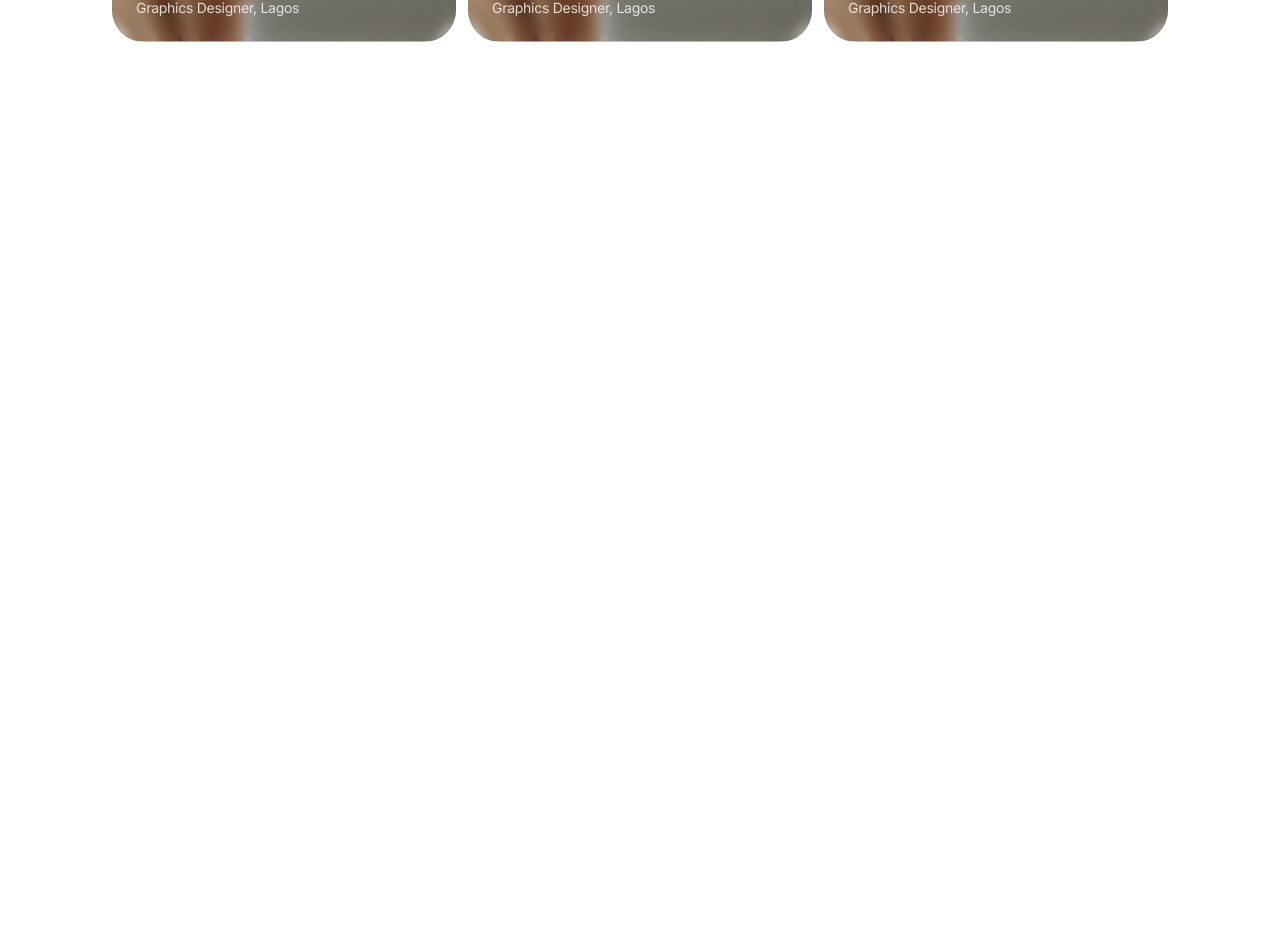
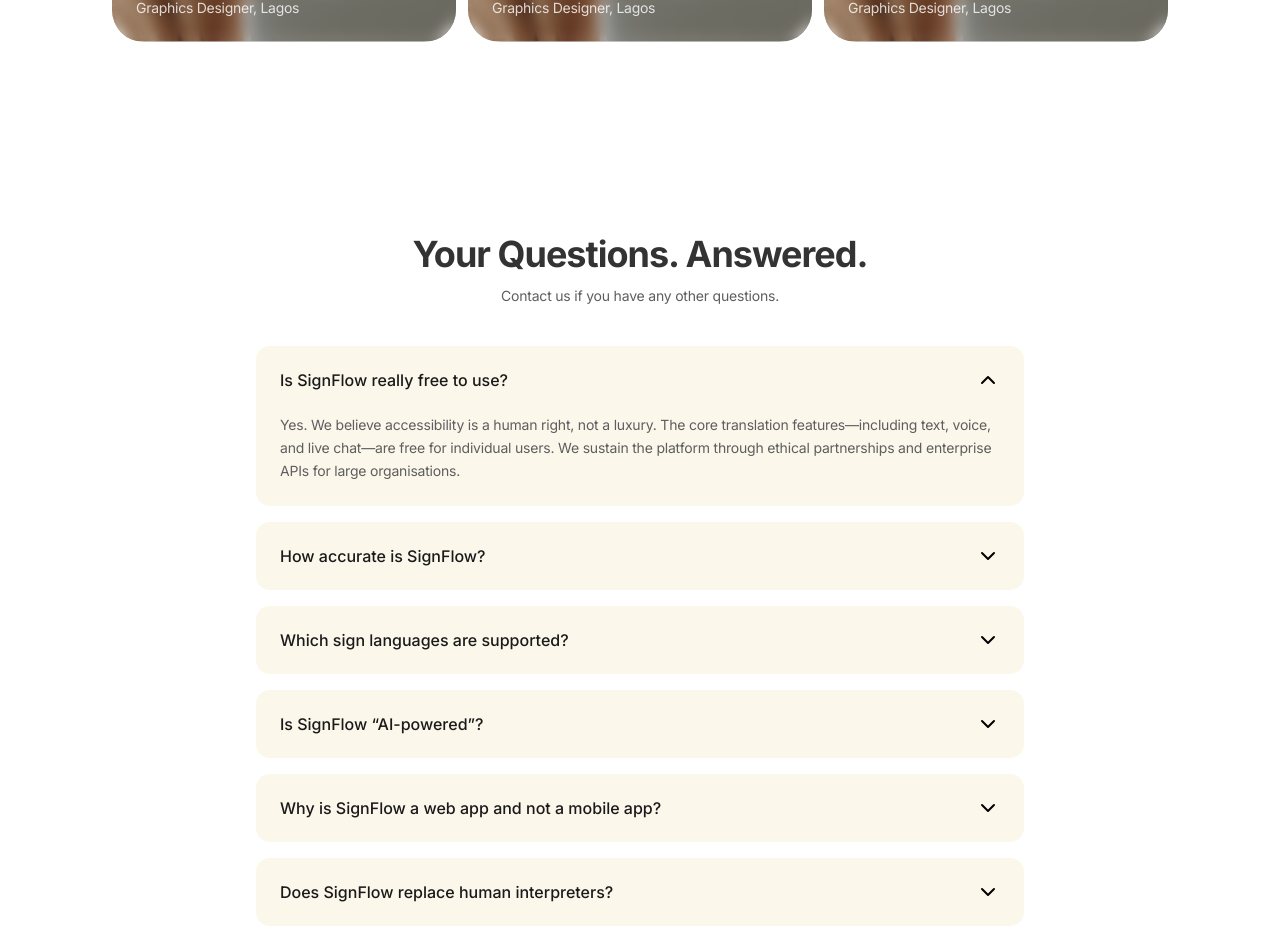
Before and after one commit to Beaskyy/signflow-website, a Next.js app: page / in a window 1280 px wide. Shown: the part 5283-6235 px from the top of the page. Before the commit the page ends 5437 px from the top, so only its background shows below. Built offline with nearby package versions, Linux system fonts and the light colour scheme.

Commit message:
faqs page

```diff
--- a/app/page.tsx
+++ b/app/page.tsx
@@ -1,4 +1,5 @@
 import { CommunityValidation } from "@/components/community-validation";
+import { FAQ } from "@/components/faqs";
 import { FeaturShowCase } from "@/components/feature-showcase";
 import { Features } from "@/components/features";
 import Header from "@/components/header";
@@ -16,6 +17,7 @@
       <HowItWorks />
       <RealWorldUse />
       <CommunityValidation />
+      <FAQ />
     </main>
   );
 }
--- /dev/null
+++ b/components/faqs.tsx
@@ -0,0 +1,103 @@
+'use client';
+
+import React, { useState } from 'react';
+import { ChevronDown } from 'lucide-react';
+
+const faqData = [
+  {
+    question: "Is SignFlow really free to use?",
+    answer: "Yes. We believe accessibility is a human right, not a luxury. The core translation features—including text, voice, and live chat—are free for individual users. We sustain the platform through ethical partnerships and enterprise APIs for large organisations."
+  },
+  {
+    question: "How accurate is SignFlow?",
+    answer: "SignFlow utilizes advanced machine learning models trained on diverse datasets to ensure high accuracy. However, like all AI, it is constantly learning and improving through user feedback and community validation."
+  },
+  {
+    question: "Which sign languages are supported?",
+    answer: "Currently, we support American Sign Language (ASL) and British Sign Language (BSL), with active development for French Sign Language (LSF) and others based on community demand."
+  },
+  {
+    question: "Is SignFlow “AI-powered”?",
+    answer: "Yes, we use a combination of computer vision for recognition and Natural Language Processing (NLP) to understand the grammatical structure of sign languages, ensuring translations are meaningful rather than just word-for-word."
+  },
+  {
+    question: "Why is SignFlow a web app and not a mobile app?",
+    answer: "Building for the web first allows us to make the tool accessible on any device with a browser—laptop, tablet, or phone—without requiring downloads or specific operating system versions."
+  },
+  {
+    question: "Does SignFlow replace human interpreters?",
+    answer: "No. SignFlow is designed for everyday, casual communication. For medical, legal, or high-stakes situations, we always recommend and advocate for professional human interpreters."
+  }
+];
+
+export const FAQ = () => {
+  // Set 0 to have the first item open by default, or null to have all closed
+  const [openIndex, setOpenIndex] = useState<number | null>(0);
+
+  const toggleFAQ = (index: number) => {
+    setOpenIndex(openIndex === index ? null : index);
+  };
+
+  return (
+    <section className="w-full md:py-20 p-5 md:px-[112px] bg-white">
+      <div className="max-w-3xl mx-auto">
+
+        {/* Header */}
+        <div className="text-center mb-10 tracking-[-1px]">
+          <h2 className="text-3xl md:text-4xl font-bold text-[#333333] mb-3">
+            Your Questions. Answered.
+          </h2>
+          <p className="text-[#5E5E5E] text-sm tracking-[-0.2px]">
+            Contact us if you have any other questions.
+          </p>
+        </div>
+
+        {/* Accordion List */}
+        <div className="flex flex-col gap-4">
+          {faqData.map((item, index) => {
+            const isOpen = openIndex === index;
+
+            return (
+              <div
+                key={index}
+                className="bg-[#FBF7EB] rounded-xl overflow-hidden transition-all duration-200"
+              >
+                <button
+                  onClick={() => toggleFAQ(index)}
+                  className="w-full px-6 py-[22px] flex items-center justify-between gap-3 text-left"
+                >
+                  <span className="text-[#1A1A1A] font-medium text-md md:text-base">
+                    {item.question}
+                  </span>
+                  {/* Chevron Icon with rotation */}
+                  <ChevronDown
+                    className={`w-6 h-6 text-black transition-transform duration-300 ${
+                      isOpen ? 'rotate-180' : 'rotate-0'
+                    }`}
+                  />
+                </button>
+
+                {/*
+                  Smooth Height Animation Wrapper
+                  We use grid-template-rows to animate height from 0 to auto
+                */}
+                <div
+                  className={`grid transition-[grid-template-rows] duration-300 ease-in-out ${
+                    isOpen ? 'grid-rows-[1fr]' : 'grid-rows-[0fr]'
+                  }`}
+                >
+                  <div className="overflow-hidden">
+                    <div className="px-6 pb-6 text-[#5E5E5E] text-sm tracking-[-0.2px] leading-relaxed">
+                      {item.answer}
+                    </div>
+                  </div>
+                </div>
+              </div>
+            );
+          })}
+        </div>
+
+      </div>
+    </section>
+  );
+};
```
